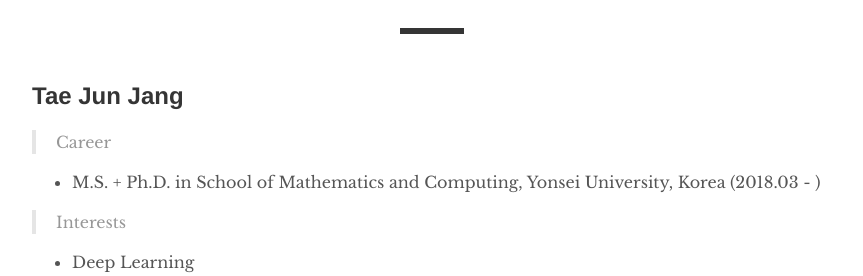
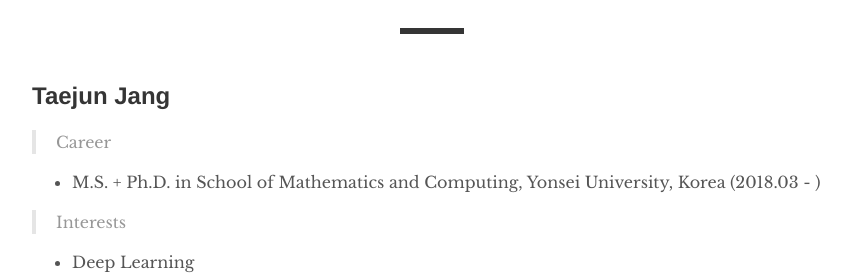
Before and after one commit to taejun-jang/taejun-jang.github.io, a Jekyll site: the page built from _pages/about.md, in a window 1280 px wide. Shown: the part 211-487 px from the top of the page, without its empty margins (208-1071 px from the left). Built offline with Jekyll 4.4.1, drawn with Linux system fonts in a browser that asks for light colours.

Commit message:
Update about.md

```diff
--- a/_pages/about.md
+++ b/_pages/about.md
@@ -5,7 +5,7 @@ author: "Taejun Jang"
 permalink: /about/
 ---
 
-## Tae Jun Jang
+## Taejun Jang
 > Career
 
 - M.S. + Ph.D. in School of Mathematics and Computing, Yonsei University, Korea (2018.03 - )
```
